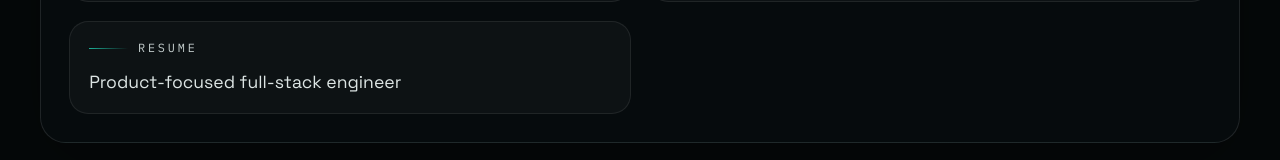
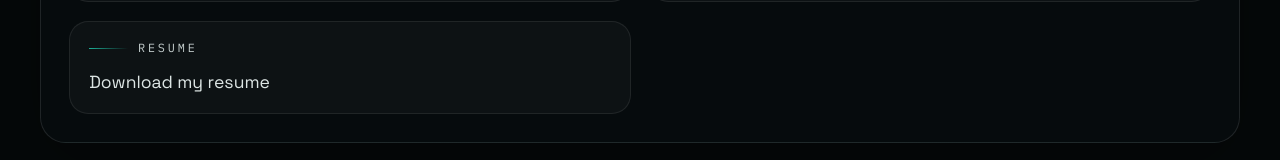
Before and after one commit to jakeb-k/builder-at-scale, a Next.js app: page / in a window 1280 px wide. Shown: the part 7555-7715 px from the top of the page. Built offline with nearby package versions, Linux system fonts and the light colour scheme; a web font is replaced by a local one.

Commit message:
fix: update resume link

```diff
--- a/content/site.ts
+++ b/content/site.ts
@@ -250,7 +250,7 @@ export const contactLinks: ContactLink[] = [
 export const resumeLinks: ResumeLink[] = [
   {
     label: "Resume",
-    value: "Product-focused full-stack engineer",
+    value: "Download my resume",
     href: "/resumes/jakeb-knowles-resume.pdf",
     downloadName: "jakeb-knowles-resume.pdf",
   },
```
